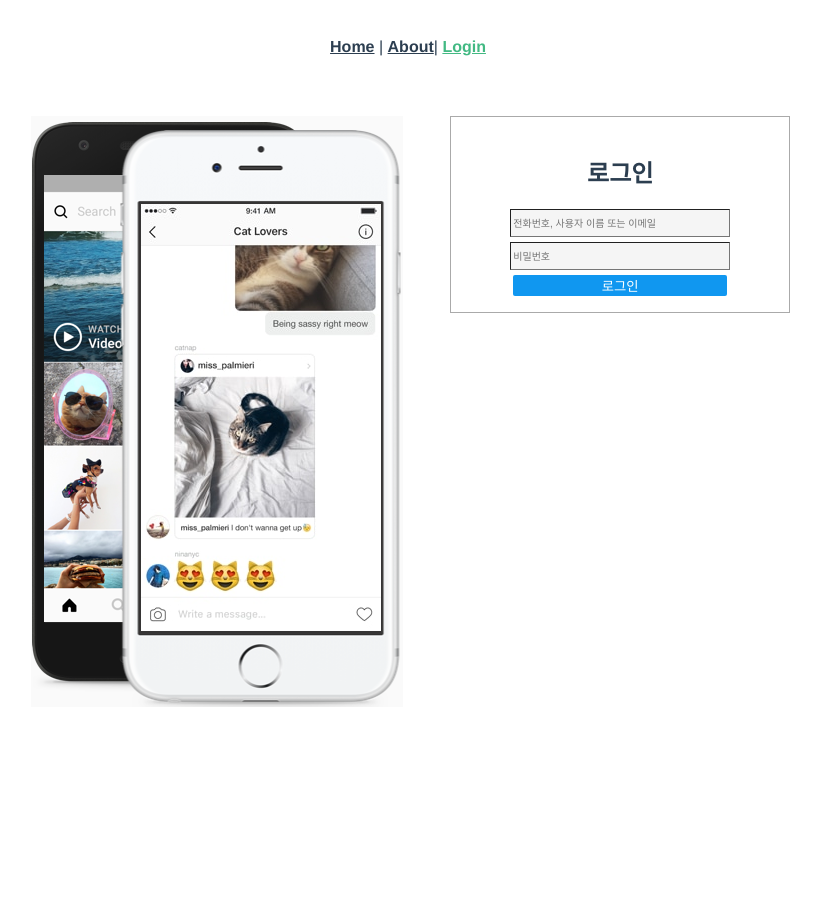
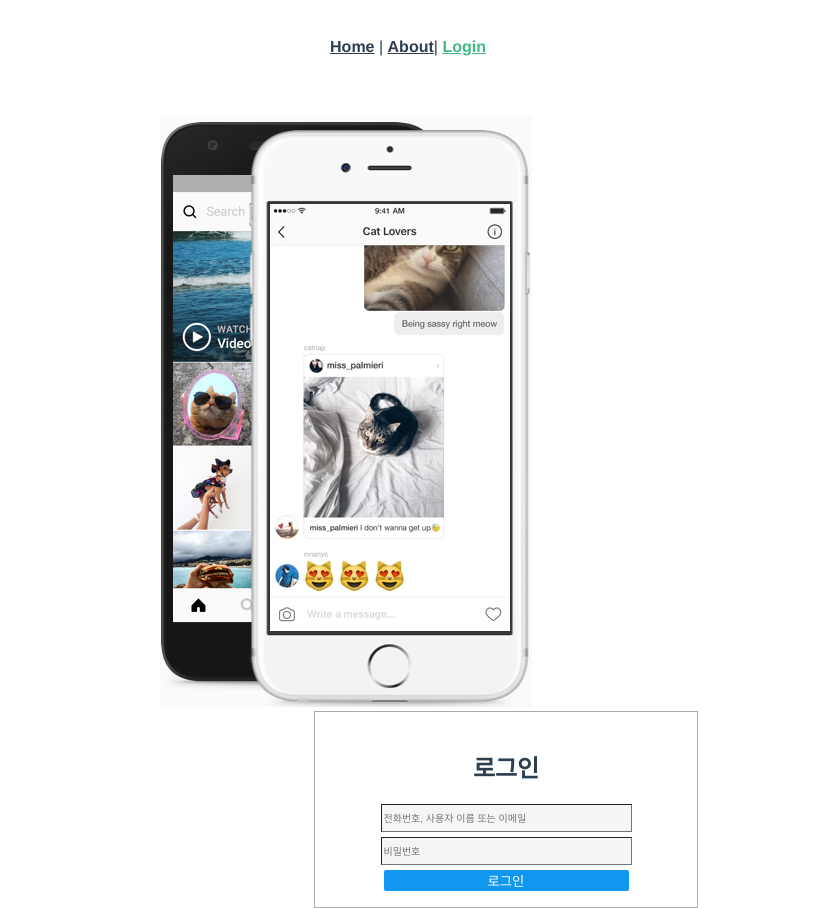
Before and after one commit to ssong10/Instagram, a Vue app in the folder Vue/insta/: page /login in a window 1280 px wide. Shown: the whole page, without its empty margins (232-1053 px from the left). Before the commit the page ends 800 px from the top, so only its background shows below. Built offline with nearby package versions, Linux system fonts and the light colour scheme; what vue-session would draw is missing.

Commit message:
200102 | SJY | Edit Login Template

```diff
--- a/Vue/insta/src/views/Login.vue
+++ b/Vue/insta/src/views/Login.vue
@@ -21,14 +21,13 @@ export default {
 <style>
 .login {
   margin-top:30px;
-  margin-left:250px;
-  margin-right:250px;
+  margin-left:345px;
+  margin-right:342px;
 }
 
 .image {
   float:left;
-  width:50%;
-  margin-right:20px;
+  width:450px;
 }
 .loginform {
     padding:1rem;
@@ -36,6 +35,6 @@ export default {
     align-items: center;
     float:right;
     border: solid 0.3px #838383af;
-    width:40%;
+    width:350px;
 }
 </style>
```
